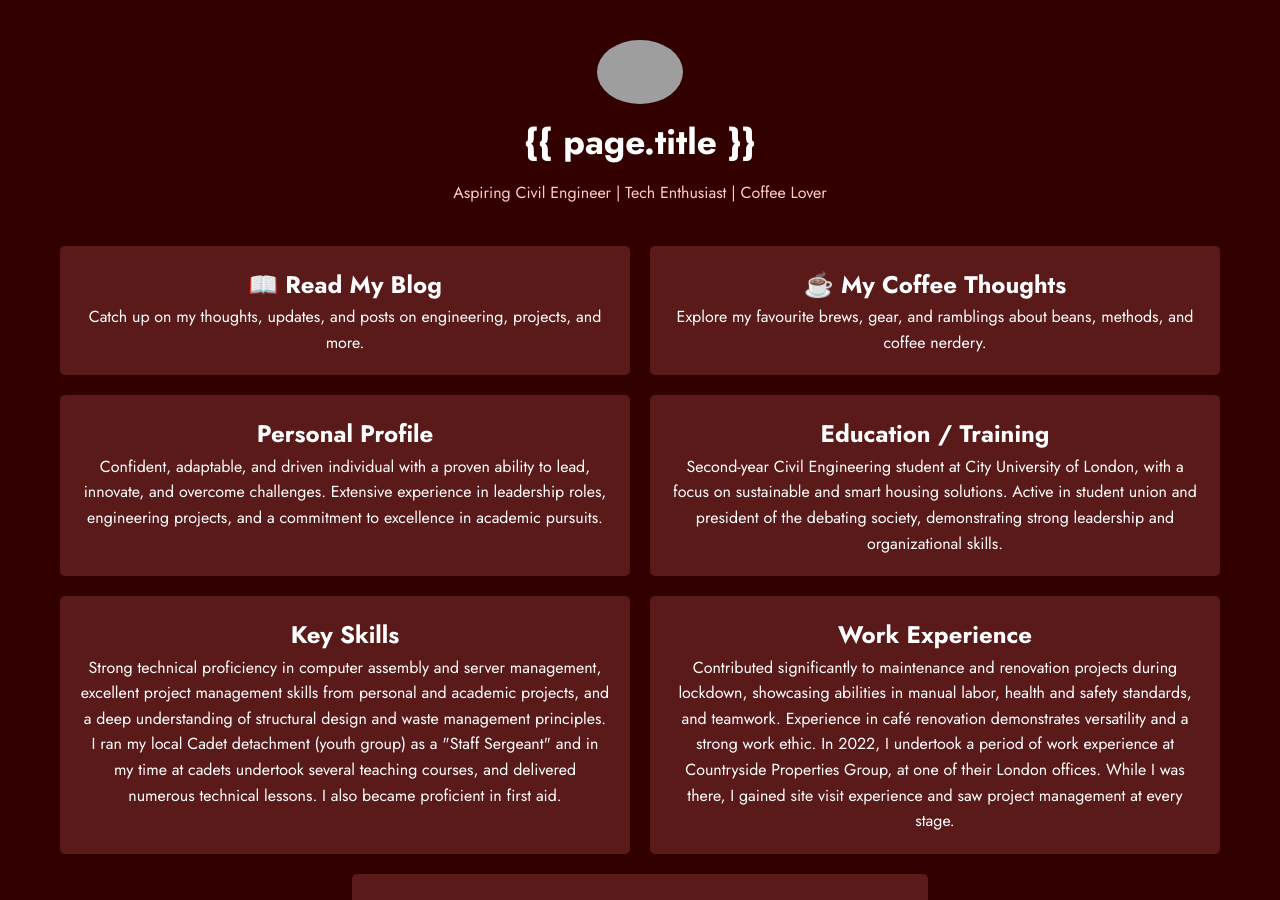
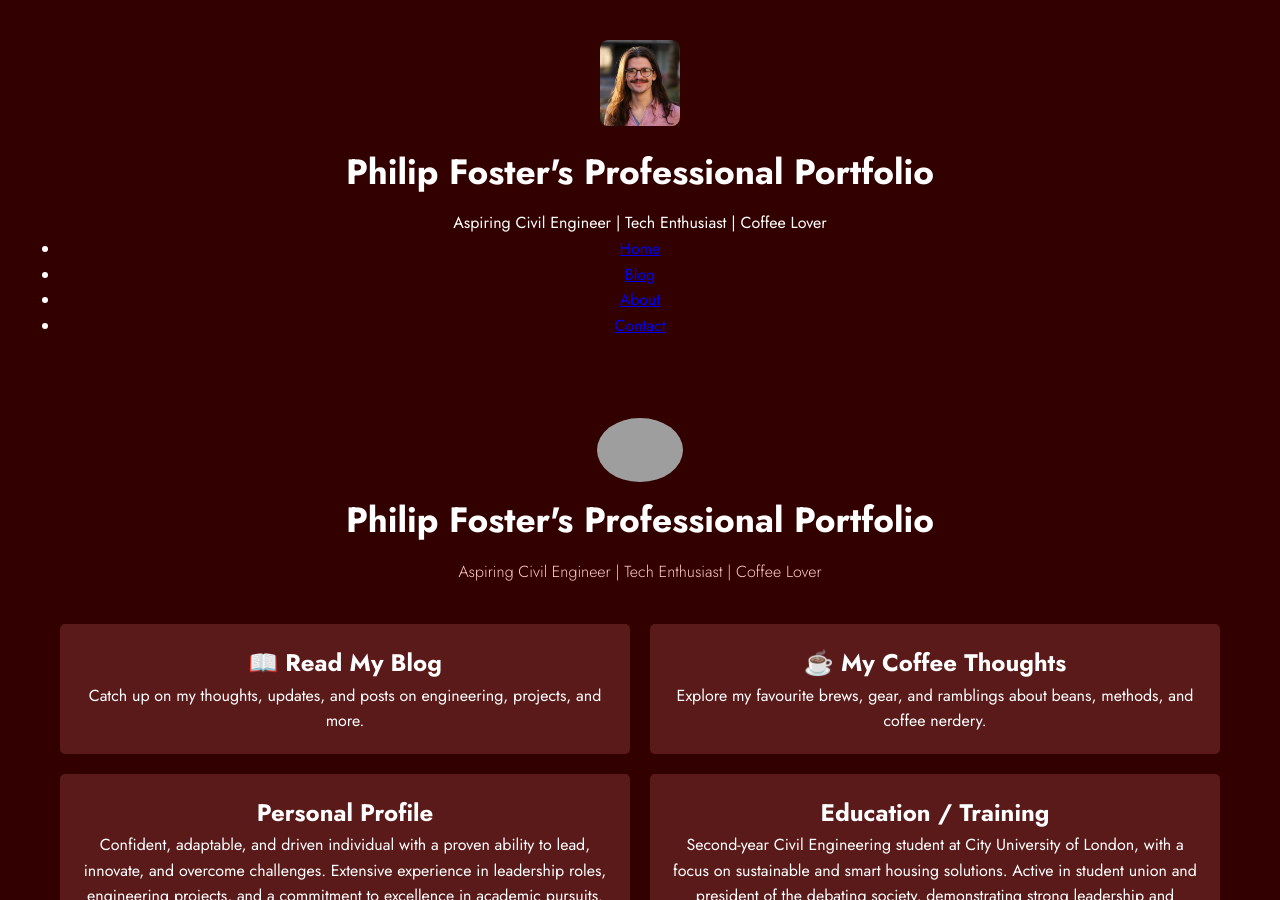
Before and after one commit to PipCraft/PipCraft.github.io, a Jekyll site: the page built from index.html, in a window 1280 px wide and 900 px high. Built offline with Jekyll 4.4.1, drawn with Linux system fonts in a browser that asks for light colours; some of the changed text lies outside the part shown; grey boxes are pictures that could not be loaded.

Commit message:
Update index.html

```diff
--- a/index.html
+++ b/index.html
@@ -1,3 +1,8 @@
+---
+layout: landing_page
+title: "Philip Foster's Professional Portfolio"
+---
+
 <!DOCTYPE html>
 <html lang="en">
 <head>
```
